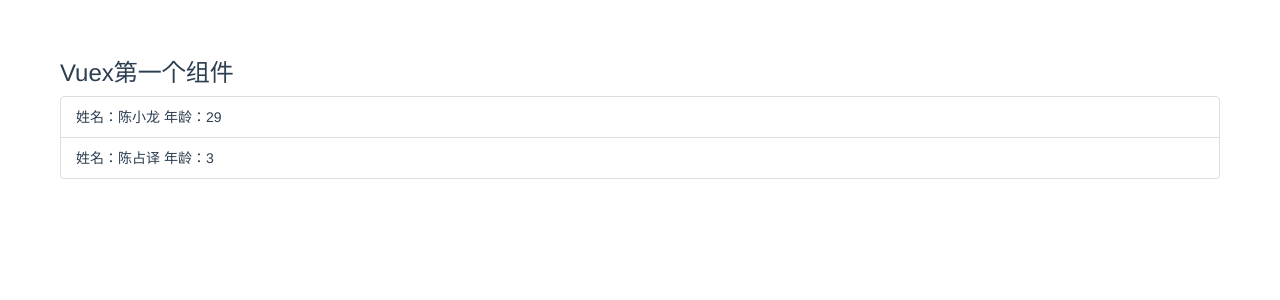
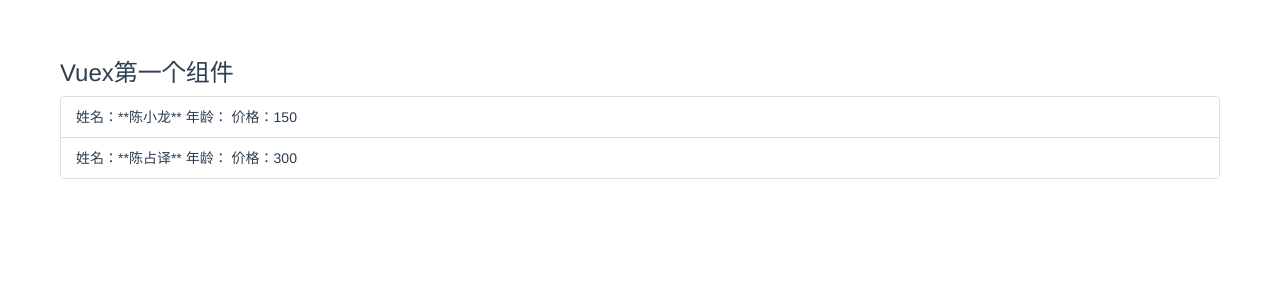
Before and after one commit to order2017/Vuex, a Vue app: page /#/user-one in a window 1280 px wide. Shown: the top 300 px of the page. Built offline with nearby package versions, Linux system fonts and the light colour scheme.

Commit message:
价格打折，数据重新组装，计算方法

```diff
--- a/src/components/users/UserOne.vue
+++ b/src/components/users/UserOne.vue
@@ -2,7 +2,7 @@
   <div class="userone">
     <h3>Vuex第一个组件</h3>
     <ul class="list-group">
-      <li class="list-group-item" v-for="user in users">姓名：{{ user.name }} 年龄：{{ user.age }}</li>
+      <li class="list-group-item" v-for="user in saleUsers">姓名：{{ user.name }} 年龄：{{ user.age }} 价格：{{ user.price }}</li>
     </ul>
   </div>
 </template>
@@ -13,6 +13,15 @@
     computed: {
         users() {
             return this.$store.state.users;
+        },
+        saleUsers() {
+            var saleUser = this.$store.state.users.map(user => {
+                return {
+                    name: "**" + user.name + "**",
+                    price: user.price / 2
+                };
+            });
+            return saleUser;
         }
     }
 }
--- a/src/components/users/UserTwo.vue
+++ b/src/components/users/UserTwo.vue
@@ -2,7 +2,7 @@
   <div class="usertwo">
     <h3>Vuex第二个组件</h3>
     <ul class="list-group">
-      <li class="list-group-item" v-for="user in users">姓名：{{ user.name }} 年龄：{{ user.age }}</li>
+      <li class="list-group-item" v-for="user in users">姓名：{{ user.name }} 年龄：{{ user.age }} 价格：{{ user.price }}</li>
     </ul>
   </div>
 </template>
--- a/src/store/store.js
+++ b/src/store/store.js
@@ -6,8 +6,8 @@
 export const store = new Vuex.Store({
     state: {
         users: [
-            { name: '陈小龙', age: 29 },
-            { name: '陈占译', age: 3 }
+            { name: '陈小龙', age: 29, price: '300' },
+            { name: '陈占译', age: 3, price: '600' }
         ]
     }
 });
```
